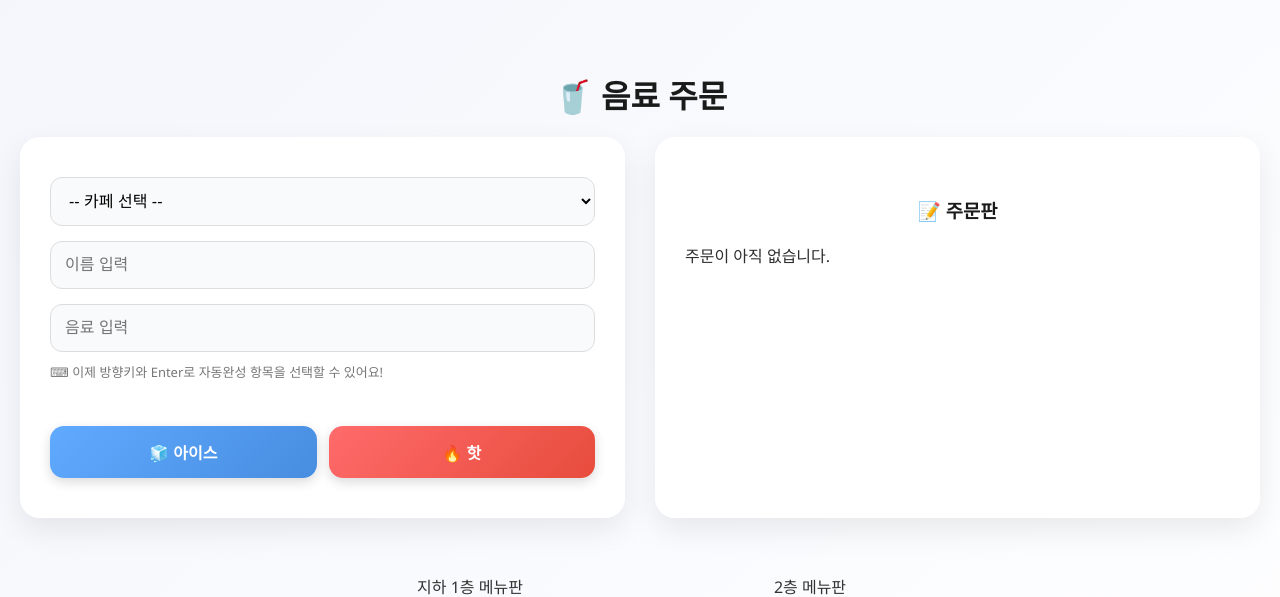
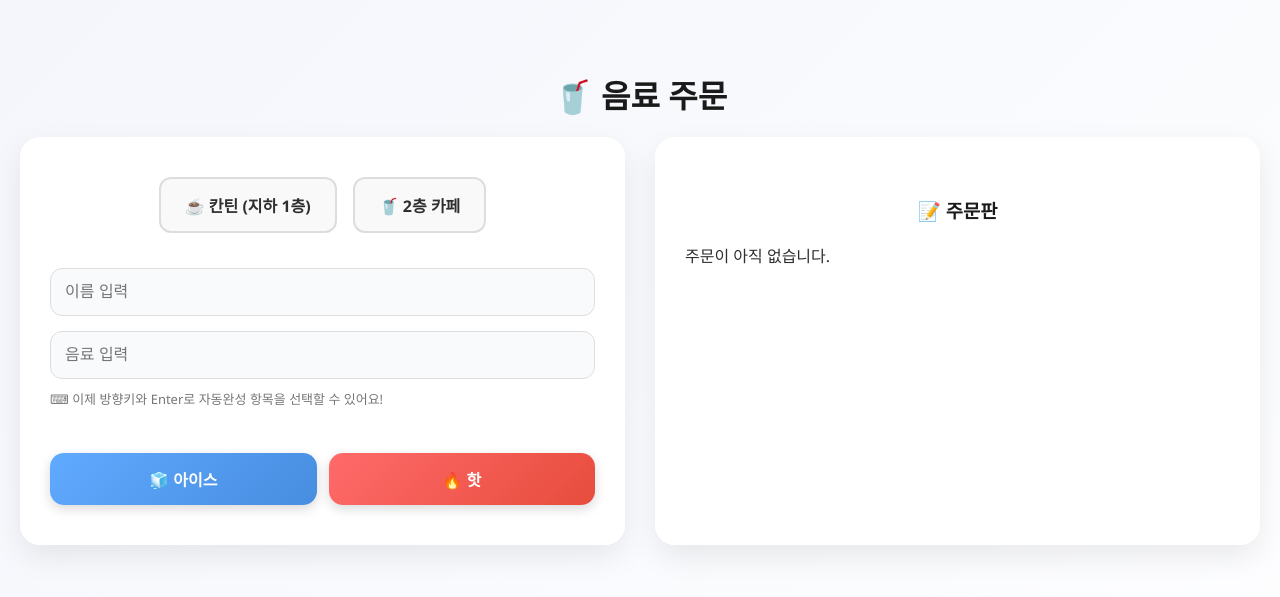
Before and after one commit to splendid-being/drink-order-app, a Flask app: page / in a window 1280 px wide. Shown: the top 597 px of the page. Run offline with Flask 3, Linux system fonts and the light colour scheme; some web fonts are replaced.

Commit message:
카페 선택 ui 변경

```diff
--- a/static/css/style.css
+++ b/static/css/style.css
@@ -153,6 +153,37 @@ li {
     border-left: 6px solid #ff5c5c;
 }
 
+.cafe-select {
+    display: flex;
+    gap: 16px;
+    margin-bottom: 20px;
+    justify-content: center;
+    flex-wrap: wrap;
+}
+
+.cafe-option {
+    display: inline-block;
+    padding: 14px 24px;
+    border: 2px solid #ddd;
+    border-radius: 12px;
+    cursor: pointer;
+    font-weight: 600;
+    background: #f9f9f9;
+    transition: all 0.3s ease;
+    font-size: 16px;
+}
+
+input[type="radio"] {
+    display: none;
+}
+
+input[type="radio"]:checked+.cafe-option {
+    border-color: #5c9cff;
+    background-color: #eaf3ff;
+    color: #0051a8;
+    box-shadow: 0 0 0 3px rgba(92, 156, 255, 0.2);
+}
+
 #suggestions {
     width: 100%;
     background: #fff;
--- a/templates/index.html
+++ b/templates/index.html
@@ -13,11 +13,13 @@
     <div class="container">
         <div class="box">
             <form method="post" style="position: relative;">
-                <select id="location" name="location" required>
-                    <option value="">-- 카페 선택 --</option>
-                    <option value="B1">칸틴(지하 1층)</option>
-                    <option value="2F">2층 카페</option>
-                </select>
+                <div class="cafe-select">
+                    <input type="radio" id="b1" name="location" value="B1" required>
+                    <label for="b1" class="cafe-option">&#x2615; 칸틴 (지하 1층)</label>
+
+                    <input type="radio" id="2f" name="location" value="2F" required>
+                    <label for="2f" class="cafe-option">&#x1F964; 2층 카페</label>
+                </div>
 
                 <input type="text" name="name" placeholder="이름 입력" maxlength="10" required>
                 <input type="text" name="drink" id="drink-input" placeholder="음료 입력" maxlength="20" required>
@@ -29,9 +31,6 @@
                     <label for="bean">&#x1F331; 원두 선택</label>
                     <select name="bean" id="bean">
                         <option value="">-- 원두를 선택해주세요 --</option>
-                        <option value="원두001 (묵직한바디의 강한로스팅)">원두001 (묵직한바디의 강한로스팅)</option>
-                        <option value="원두002 (부드러운산미의 미디엄로스팅)">원두002 (부드러운산미의 미디엄로스팅)</option>
-                        <option value="디카페인원두">디카페인원두</option>
                     </select>
                 </div>
                 <div id="error-msg" class="error-msg">이름과 음료를 모두 입력해주세요.</div>
@@ -104,7 +103,6 @@
         const beanSection = document.getElementById('bean-section');
         const beanError = document.getElementById('bean-error');
         const beanSelect = document.getElementById('bean');
-        const locationSelect = document.getElementById("location");
 
         let drinkList = [];
         let coffeeDrinks = [];
@@ -177,12 +175,18 @@
             });
         }
 
-        locationSelect.addEventListener("change", () => {
-            updateMenuAndBeans(locationSelect.value);
-            suggestions.innerHTML = "";
-            drinkInput.value = "";
-            beanSection.style.display = "none";
+        document.querySelectorAll('input[name="location"]').forEach(radio => {
+            radio.addEventListener('change', (e) => {
+                const selectedLocation = e.target.value;
+                updateMenuAndBeans(selectedLocation);
+
+                // 필드 초기화
+                drinkInput.value = "";
+                suggestions.innerHTML = "";
+                beanSection.style.display = "none";
+            });
         });
+
 
         let currentFocus = -1;
 
```
